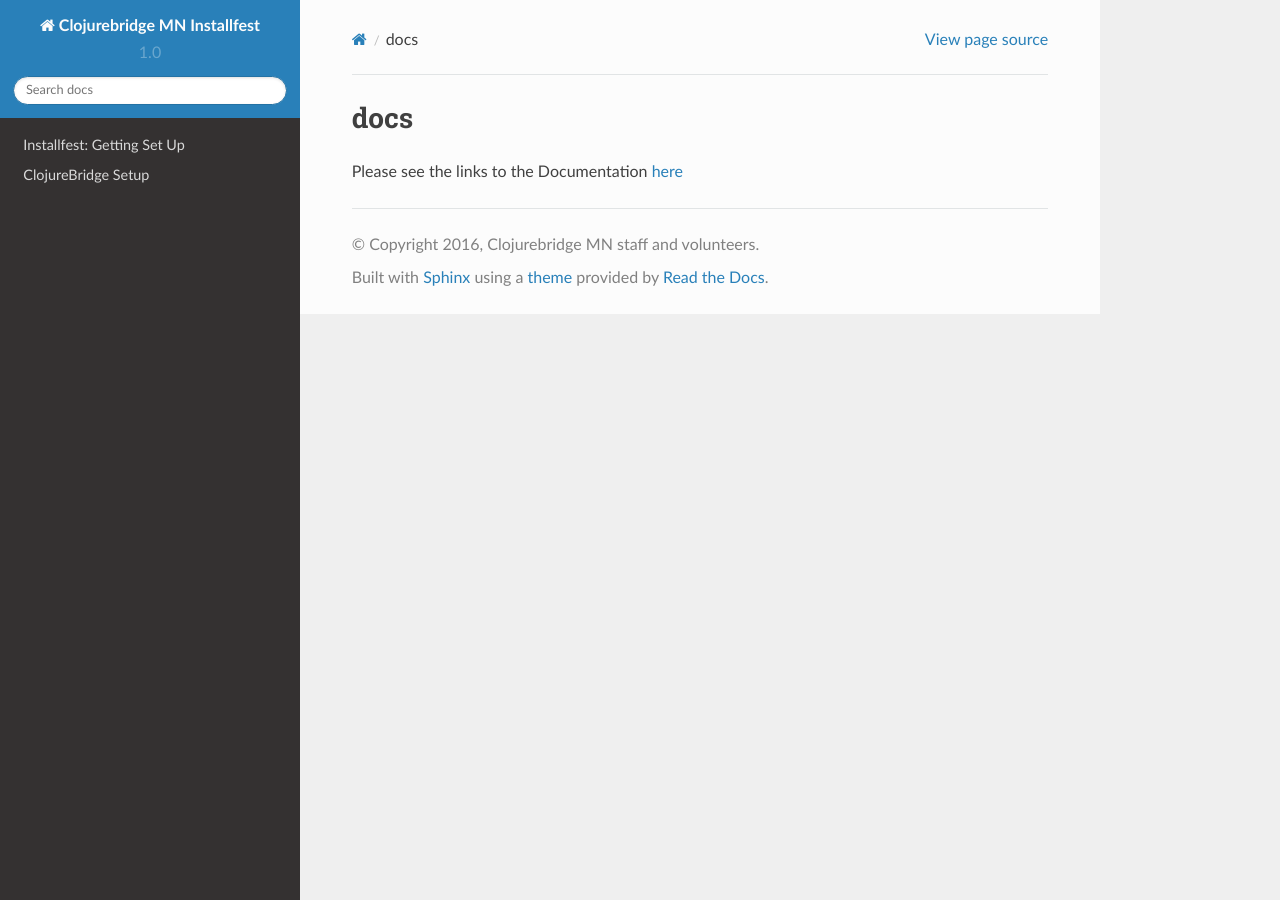
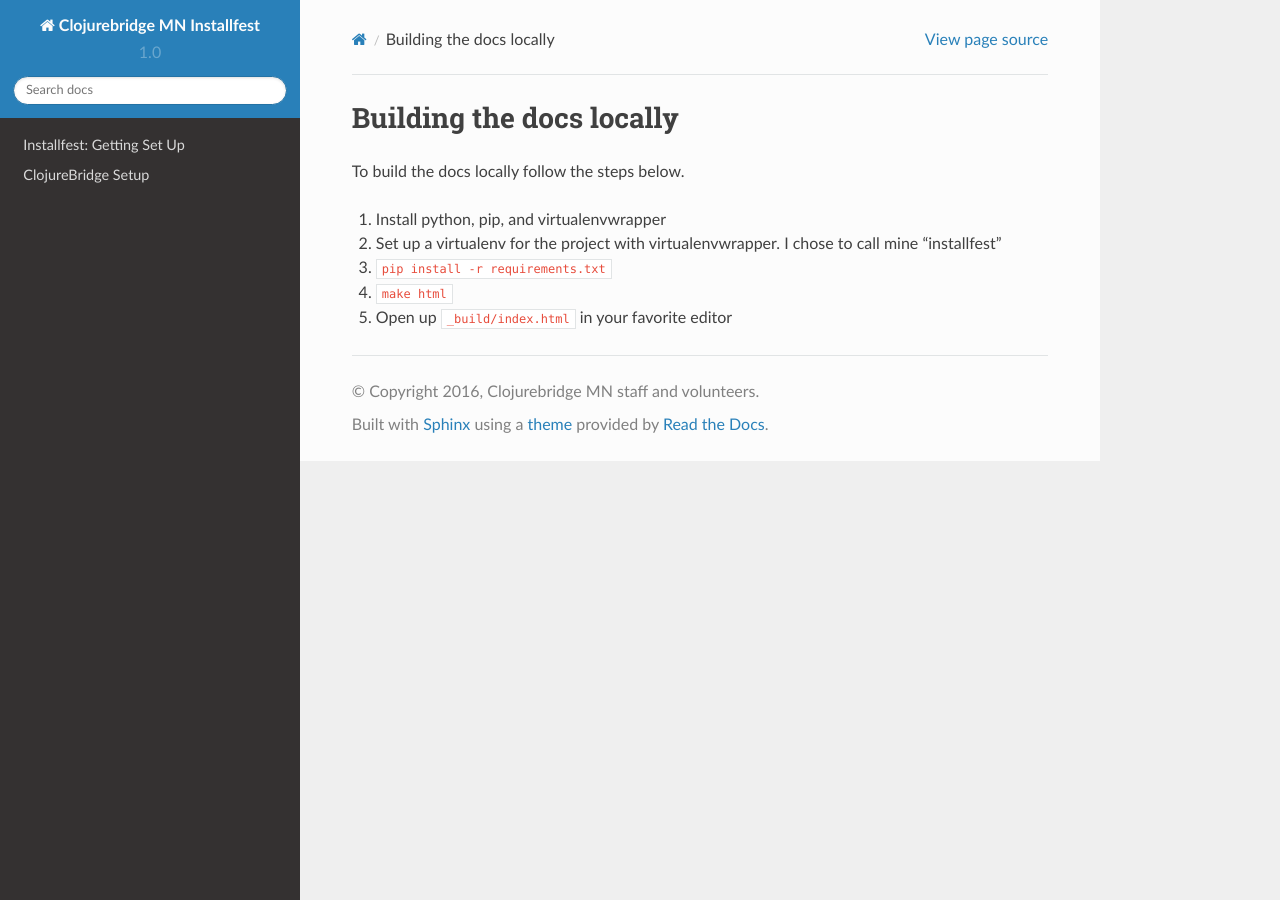
Before and after one commit to clojurebridge-minneapolis/installfest, a Sphinx documentation site: the page built from docs/README.md, in a window 1280 px wide. Built offline with Sphinx 7.4.7 and the Read the Docs theme 2.0.0, drawn with Linux system fonts in a browser that asks for light colours.

Commit message:
Added guide on building the docs locally

```diff
--- a/docs/README.md
+++ b/docs/README.md
@@ -1,3 +1,9 @@
-# docs
+# Building the docs locally
 
-Please see the links to the Documentation [here](https://github.com/clojurebridge-minneapolis/installfest)
+To build the docs locally follow the steps below.
+
+1. Install python, pip, and virtualenvwrapper
+2. Set up a virtualenv for the project with virtualenvwrapper. I chose to call mine "installfest"
+3. `pip install -r requirements.txt`
+4. `make html`
+5. Open up `_build/index.html` in your favorite editor
```
